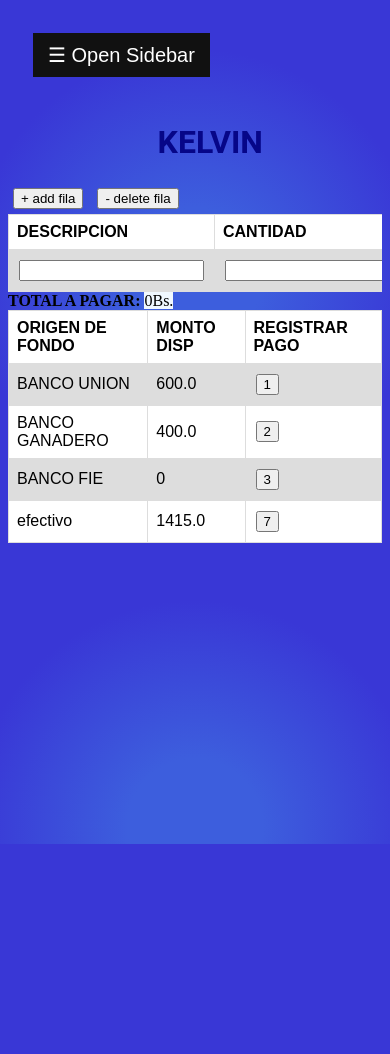
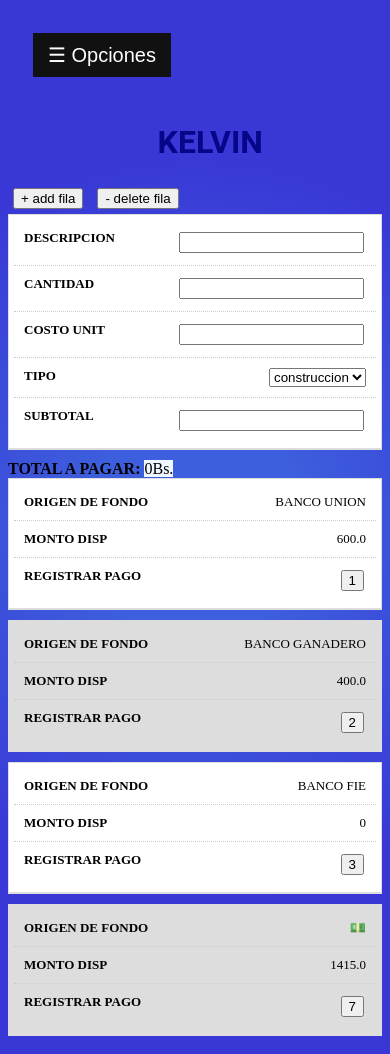
Before and after one commit to kelgithub123/adminmoney, a Django app: page /compra in a window 390 px wide. Before the commit the page ends 844 px from the top, so only its background shows below. Run offline with Django 4.2, Linux system fonts and the light colour scheme; data comes from the database, SQL or seed files in the repository; both versions use the stored data as it was after the commit.

Commit message:
tablas responsivas

```diff
--- a/aplicaciones/CuentaBancaria/views.py
+++ b/aplicaciones/CuentaBancaria/views.py
@@ -47,15 +47,8 @@ def retirar(request,idcta):
     monto=request.POST['num']
     descr=request.POST['descrip']
     trans=transaccion.objects.create(retiro=monto,descripcion=descr,fecha=datetime.datetime.now(),id_c=cuenta.objects.get(id_c=idcta))
-    #cta=cuenta.objects.get(id_c=idcta)
-    #cta.capital=cta.capital-float(monto)
-    #cta.save()
-
     if (trans):
-        efect=transaccion.objects.create(Abono=monto,descripcion="retiro efectivo billetera",id_bill=billetera.objects.get(id_b=7))
-        #bill=billetera.objects.get(id_b=7)
-        #bill.capital=bill.capital+float(monto)
-        #bill.save()
+        efect=transaccion.objects.create(Abono=monto,descripcion="ingreso efectivo",id_bill=billetera.objects.get(id_b=7))
     return redirect('/cuentas')
 
 def abonar(request,idcta):
@@ -88,49 +81,22 @@ def compraEfectivo(request):
     capitalAnterior=AbonosBilletera()
     for c in com:
         if(c.id_transaccion.id_bill):
-            acumRet=pagosbilletera(c.id_transaccion.id_t,c.id_transaccion.id_bill)
-            acumAbo=abonosbilletera(c.id_transaccion.id_t,c.id_transaccion.id_bill)
             c.retiro=c.id_transaccion.retiro
             c.subtotal=c.cantidad*c.precio_unitario
             c.capital=capitalAnterior
-            c.chequera= c.capital - acumRet
+            c.chequera= c.capital - c.subtotal
+            c.fecha=c.id_transaccion.fecha
             capitalAnterior=c.chequera
             list.append(c)
     return render(request,'ComprasEfectivo.html',{'transacciones':list})
 
 def operaciones(request):
     list=[]
-    com=compra.objects.all()
     trans=transaccion.objects.all().order_by('id_c')
     capitalAntBanco=0
     capitalAnterior=0
     for t in trans:
-            obj=compra.objects.filter(id_transaccion=t.id_t)
-            if (obj):
-                print('existe')
-                t.descrip=obj.get(id_transaccion=t.id_t).descripcion
-                t.cantidad=obj.get(id_transaccion=t.id_t).cantidad
-                t.precioU=obj.get(id_transaccion=t.id_t).precio_unitario
-                t.subtotal=t.cantidad*t.precioU
-                if(t.id_c):
-                    acumRet=acumuladoretiros(t.id_t,t.id_c)#paso como parametro la fecha como maximo y la cuenta de la que quiero sacar el historial
-                    acumAbo=acumuladoAbonos(t.id_t,t.id_c)
-                    t.origen=t.id_c.banco
-                    t.capital=capitalAntBanco
-                    t.estadoCapital= acumAbo - acumRet
-                    capitalAntBanco=t.estadoCapital
-                elif(t.id_bill):
-                    acumRet=pagosbilletera(t.id_t,t.id_bill)
-                    acumAbo=abonosbilletera(t.id_t,t.id_bill)
-                    t.origen=t.id_bill.id_b
-                    if(t.origen==7):
-                        t.origen= "-> BILLETERA"
-                    capital=AbonosBilletera()
-                    t.capital=capitalAnterior
-                    t.chequera= acumAbo - acumRet
-                    capitalAnterior=t.chequera
-                list.append(t)
-            elif(t.id_c):
+            if(t.id_c):
                 acumRet=acumuladoretiros(t.id_t,t.id_c) #filtra y suma retiros hasta la fecha incluyendo el actual
                 acumAbo=acumuladoAbonos(t.id_t,t.id_c) #filtra y suma abonos hasta la fecha incluyendo el actual
                 t.origen=t.id_c.banco
@@ -138,16 +104,6 @@ def operaciones(request):
                 t.estadoCapital= acumAbo - acumRet
                 capitalAntBanco=t.estadoCapital
                 list.append(t)
-            elif(t.id_bill):
-                    acumRet=pagosbilletera(t.id_t,t.id_bill)
-                    acumAbo=abonosbilletera(t.id_t,t.id_bill)
-                    t.origen=t.id_bill.id_b
-                    if(t.origen==7):
-                        t.origen="EFECTIVO"
-                    t.capital=capitalAnterior
-                    t.chequera= acumAbo - acumRet
-                    capitalAnterior=t.chequera
-                    list.append(t)
     return render(request,'Operaciones.html',{'transacciones':list})
 
 def acumuladoretiros(id_t,id_cta):
--- a/aplicaciones/materiales/templates/cotizacion.html
+++ b/aplicaciones/materiales/templates/cotizacion.html
@@ -8,6 +8,7 @@
     <button onclick="deletfila()">- delete fila</button><br>
     <form action="/regispago" method="post">{% csrf_token %}
     <table id="tablaCotizacion">
+        <thead>
         <tr>
             <th>DESCRIPCION</th>
             <th>CANTIDAD</th>
@@ -15,43 +16,49 @@
             <th>TIPO</th>
             <th>SUBTOTAL</th>
         </tr>
+    </thead>
+    <tbody>
         <tr>
-                <td><input name="descrip1" type="text"></td>
-                <td><input name="cant1" class="cantidad" type="text" onchange="calcularSubtotal()" ></td>
-                <td><input name="costoUnit1" step="0.001" class="costounit" type="number" onchange="calcularSubtotal()" ></td>
-                <TD>
+                <td data-label="DESCRIPCION"><input name="descrip1" type="text"></td>
+                <td data-label="CANTIDAD"><input name="cant1" class="cantidad" type="text" onchange="calcularSubtotal()" ></td>
+                <td data-label="COSTO UNIT"><input name="costoUnit1" step="0.001" class="costounit" type="number" onchange="calcularSubtotal()" ></td>
+                <TD data-label="TIPO">
                     <select name="tipo1" id="">
                         <option value="construccion">construccion</option>
                         <option value="alimentacion">alimentacion</option>
                         <option   value="vivienda">vivienda</option>
                     </select>
                 </TD>
-                <td><input class="subtotal" step="0.001" type="number" onchange="calcularcostounit()" > </td>
+                <td data-label="SUBTOTAL"><input class="subtotal" step="0.001" type="number" onchange="calcularcostounit()" > </td>
         </tr>
-
+    </tbody>
     </table>
     <strong>TOTAL A PAGAR:</strong>
     <span class="total">0</span><span>Bs.</span>
 </div>
 <div class="contentabla">
     <table>
+        <thead>
         <tr>
             <th>ORIGEN DE FONDO</th>
             <th>MONTO DISP</th>
             <th>REGISTRAR PAGO</th>
         </tr>
+        </thead>
+        <tbody>
         {% for c in cuenta %}
         <tr>
-            <td>{{c.banco}}</td>
-            <td>{{c.capital}}</td>
-            <td><input type="submit" onclick="obtener(this.value)" name="id_cta" value={{c.id_c}}></td>
+            <td data-label="ORIGEN DE FONDO">{{c.banco}}</td>
+            <td data-label="MONTO DISP">{{c.capital}}</td>
+            <td data-label="REGISTRAR PAGO"><input type="submit" onclick="obtener(this.value)" name="id_cta" value={{c.id_c}}></td>
         </tr>
         {% endfor %}
         <tr>
-            <td>efectivo</td>
-            <td>{{e.cap}}</td>
-            <td><input type="submit" onclick="obtener(this.value)" name="id_cta" value={{e.id_b}}></td>
+            <td data-label="ORIGEN DE FONDO">💵</td>
+            <td data-label="MONTO DISP" >{{e.cap}}</td>
+            <td data-label="REGISTRAR PAGO"><input type="submit" onclick="obtener(this.value)" name="id_cta" value={{e.id_b}}></td>
         </tr>
+    </tbody>
     </table>
     <input type="hidden" id="banco" value="id banco">
     <input type="hidden" id="num" name="num" value="1">
--- a/materialesconstruccion/static/css/estilos.css
+++ b/materialesconstruccion/static/css/estilos.css
@@ -69,24 +69,76 @@ h1{
  font-family: 'Roboto';
 }
 
-table {
-    font-family: arial, sans-serif;
+
+
+
+    table {
+    border: 1px solid #ccc;
+    width: 100%;
+    margin:0;
+    padding:0;
     border-collapse: collapse;
-    width: 100%;
+    border-spacing: 0;
   }
 
-  td, th {
-    border: 1px solid #dddddd;
-    text-align: left;
-    padding: 8px;
+  table tr {
+    border: 1px solid #ddd;
+    padding: 5px;
   }
 
+  table th, table td {
+    padding: 10px;
+    text-align: center;
+  }
+
+  table th {
+    text-transform: uppercase;
+    font-size: 14px;
+    letter-spacing: 1px;
+  }
   tr:nth-child(even) {
     background-color: #dddddd;
   }
   tr:nth-child(odd) {
     background-color: #ffffff;
   }
+
+
+  @media screen and (max-width: 600px) {
+
+    table {
+      border: 0;
+    }
+
+    table thead {
+      display: none;
+    }
+
+    table tr {
+      margin-bottom: 10px;
+      display: block;
+      border-bottom: 2px solid #ddd;
+    }
+
+    table td {
+      display: block;
+      text-align: right;
+      font-size: 13px;
+      border-bottom: 1px dotted #ccc;
+    }
+
+    table td:last-child {
+      border-bottom: 0;
+    }
+
+    table td:before {
+      content: attr(data-label);
+      float: left;
+      text-transform: uppercase;
+      font-weight: bold;
+    }
+  }
+
 
 
 body{
--- a/materialesconstruccion/static/js/calculadora.js
+++ b/materialesconstruccion/static/js/calculadora.js
@@ -99,6 +99,7 @@ function calcularSubtotal(){
         inputdescr=document.createElement('input');
         descrip=document.createElement('td');
         inputdescr.setAttribute('name','descrip'+(i));
+        descrip.setAttribute('data-label','DESCRIPCION');
         descrip.appendChild(inputdescr);
 
         inputcantidad=document.createElement('input');
@@ -106,6 +107,7 @@ function calcularSubtotal(){
         inputcantidad.classList.add('cantidad');
         inputcantidad.addEventListener('change', calculototal)
         cantidad=document.createElement('td');
+        cantidad.setAttribute('data-label','CANTIDAD');
         cantidad.appendChild(inputcantidad);
 
         inputcosto=document.createElement('input');
@@ -113,9 +115,11 @@ function calcularSubtotal(){
         inputcosto.setAttribute('name','costoUnit'+(i));
         inputcosto.addEventListener('change', calcularSubtotal);
         costo=document.createElement('td');
+        costo.setAttribute('data-label','COSTO UNIT');
         costo.appendChild(inputcosto);
 
         tipo=document.createElement('td');
+        tipo.setAttribute('data-label','TIPO');
         tipo.innerHTML=`<select name="tipo`+(i)+`" id="">
         <option value="construccion">construccion</option>
         <option value="alimentacion">alimentacion</option>
@@ -123,10 +127,12 @@ function calcularSubtotal(){
         </select>`;
 
         inputsubtotal=document.createElement('input');
+
         inputsubtotal.classList.add('subtotal');
         inputsubtotal.addEventListener('change', calcularcostounit);
         subtotal=document.createElement('td');
         subtotal.appendChild(inputsubtotal);
+        subtotal.setAttribute('data-label','SUBTOTAL');
         fila=document.createElement('tr');
         fila.appendChild(descrip);
         fila.appendChild(cantidad);
--- a/materialesconstruccion/templates/Navegacion.html
+++ b/materialesconstruccion/templates/Navegacion.html
@@ -10,5 +10,5 @@
 </ul>
 </div>
 <div id="main">
-    <button class="openbtn" onclick="openNav()">&#9776; Open Sidebar</button>
+    <button class="openbtn" onclick="openNav()">&#9776; Opciones</button>
   </div>
```
Also changed, not shown: aplicaciones/CuentaBancaria/templates/ListaDcuentas.html (+15 -11 lines), aplicaciones/CuentaBancaria/templates/Operaciones.html (+16 -25 lines), aplicaciones/CuentaBancaria/templates/comprasEfectivo.html (+15 -11 lines), db.sqlite3.
